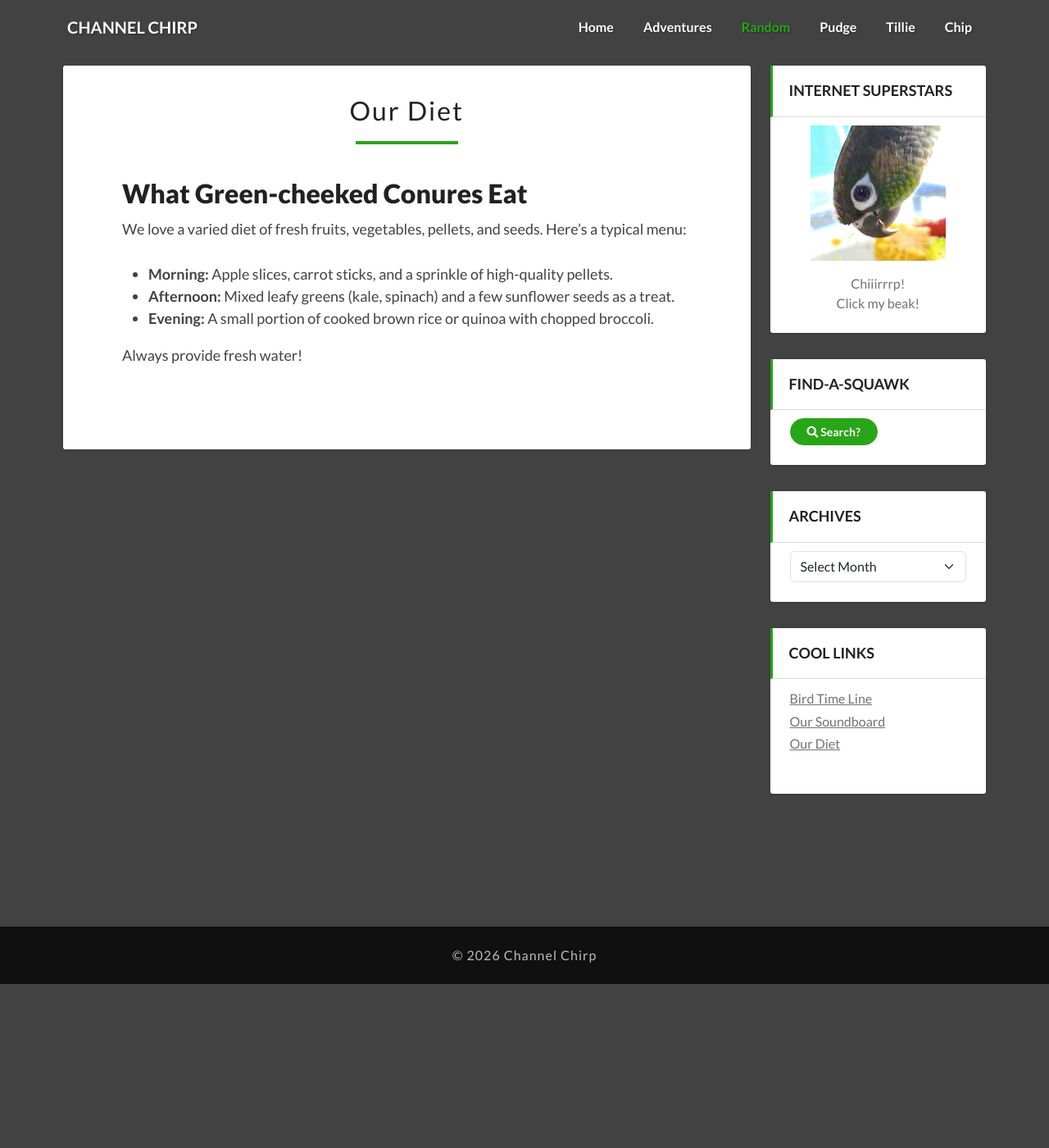
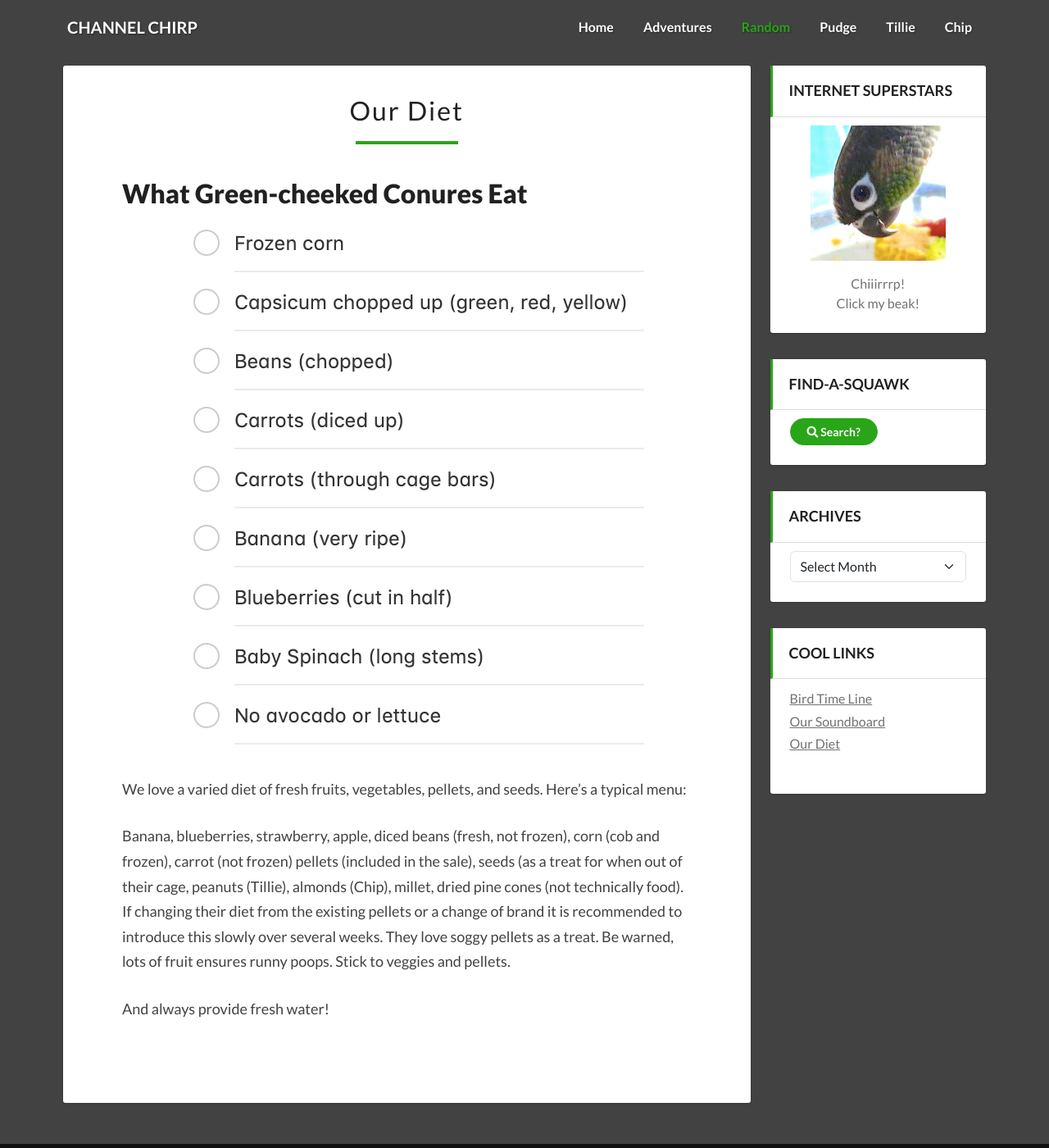
Before and after one commit to ChannelChirp/website, a Jekyll site: the page built from diet.md, in a window 1280 px wide and 1400 px high. Shown: the whole window at 82% size. Built offline with Jekyll 4.4.1, drawn with Linux system fonts in a browser that asks for light colours.

Commit message:
fix: update diet page

```diff
--- a/diet.md
+++ b/diet.md
@@ -6,10 +6,10 @@ show_hero: false
 
 ## What Green-cheeked Conures Eat
 
+![Bird food](/images/bird-food.png){: .aligncenter}
+
 We love a varied diet of fresh fruits, vegetables, pellets, and seeds. Here's a typical menu:
 
-* **Morning:** Apple slices, carrot sticks, and a sprinkle of high-quality pellets.
-* **Afternoon:** Mixed leafy greens (kale, spinach) and a few sunflower seeds as a treat.
-* **Evening:** A small portion of cooked brown rice or quinoa with chopped broccoli.
+Banana, blueberries, strawberry, apple, diced beans (fresh, not frozen), corn (cob and frozen), carrot (not frozen) pellets (included in the sale), seeds (as a treat for when out of their cage, peanuts (Tillie), almonds (Chip), millet, dried pine cones (not technically food). If changing their diet from the existing pellets or a change of brand it is recommended to introduce this slowly over several weeks. They love soggy pellets as a treat. Be warned, lots of fruit ensures runny poops. Stick to veggies and pellets.
 
-Always provide fresh water!
+And always provide fresh water!
```
Also changed, not shown: images/bird-food.png (added).
